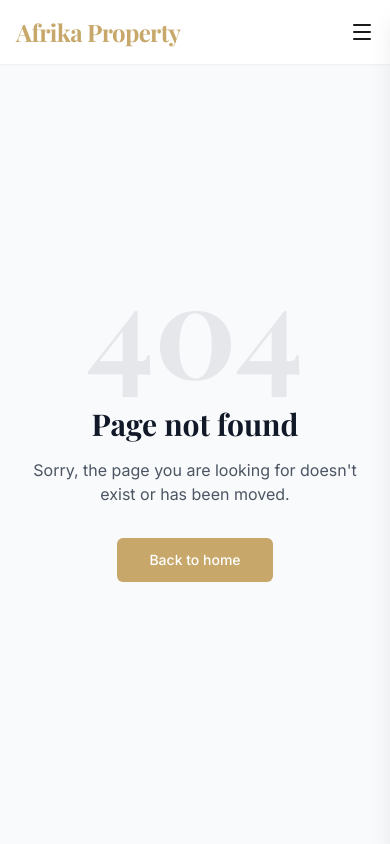
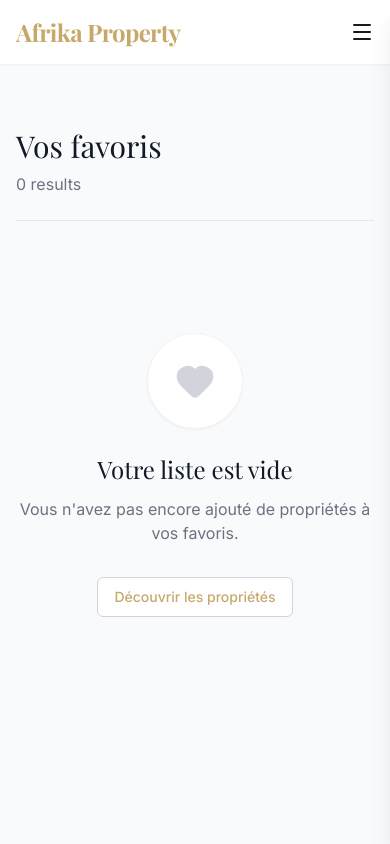
Before and after one commit to jolebowski/afrikaproperty, a React (Vite) app: page /favorites in a window 390 px wide. Shown: the top 844 px of the page. Built offline with nearby package versions, Linux system fonts and the light colour scheme.

Commit message:
feat: implement property favorites management with local storage and update header/mobile navigation for favorites and authentication.

```diff
--- a/src/App.tsx
+++ b/src/App.tsx
@@ -1,7 +1,6 @@
 import { Route, BrowserRouter as Router, Routes } from "react-router-dom";
 import { Footer } from "./components/layout/Footer";
 import { Header } from "./components/layout/Header";
-import { ToastProvider } from "./components/ui/Toast";
 import { About } from "./pages/About";
 import { Agencies } from "./pages/Agencies";
 import { AgencyProfile } from "./pages/AgencyProfile";
@@ -11,6 +10,7 @@ import { Contact } from "./pages/Contact";
 import { DestinationDetail } from "./pages/DestinationDetail";
 import { Destinations } from "./pages/Destinations";
 import { FAQ } from "./pages/FAQ";
+import { Favorites } from "./pages/Favorites";
 import { Home } from "./pages/Home";
 import { Invest } from "./pages/Invest";
 import { Legal } from "./pages/Legal";
@@ -31,7 +31,6 @@ import { PromoterSignup } from "./pages/promoter/Signup";
 
 function App() {
   return (
-    <ToastProvider>
     <Router>
       <div className="flex flex-col min-h-screen">
         <Header />
@@ -40,6 +39,7 @@ function App() {
               <Route path="/" element={<Home />} />
               <Route path="/properties" element={<PropertiesList />} />
               <Route path="/properties/:id" element={<PropertyDetail />} />
+              <Route path="/favorites" element={<Favorites />} />
               <Route path="/invest" element={<Invest />} />
               <Route path="/destinations" element={<Destinations />} />
               <Route path="/destinations/:slug" element={<DestinationDetail />} />
@@ -77,7 +77,6 @@ function App() {
         <Footer />
       </div>
     </Router>
-    </ToastProvider>
   );
 }
 
--- a/src/components/home/InvestSection.tsx
+++ b/src/components/home/InvestSection.tsx
@@ -86,9 +86,9 @@ export function InvestSection() {
           {/* Benefits Grid */}
           <div className="lg:w-7/12 grid grid-cols-1 md:grid-cols-2 gap-x-8 gap-y-12">
             {benefits.map((benefit, index) => (
-              <Reveal key={index} delay={index * 0.1 + 0.2} width="100%">
+              <Reveal key={index} delay={index * 0.1 + 0.2} width="100%" className="h-full flex flex-col">
                 <div
-                  className="group p-10 rounded-3xl bg-gray-50 hover:bg-white hover:shadow-xl hover:shadow-gray-200/50 transition-all duration-500 border border-transparent hover:border-gray-100"
+                  className="group p-10 rounded-3xl bg-gray-50 hover:bg-white hover:shadow-xl hover:shadow-gray-200/50 transition-all duration-500 border border-transparent hover:border-gray-100 h-full flex flex-col"
                 >
                   <div className="h-16 w-16 rounded-2xl bg-white shadow-sm flex items-center justify-center text-primary mb-8 group-hover:scale-110 transition-transform duration-500">
                     <benefit.icon className="h-8 w-8" />
--- a/src/components/layout/Header.tsx
+++ b/src/components/layout/Header.tsx
@@ -6,12 +6,19 @@ import { cn } from "../../lib/utils";
 import { Button } from "../ui/Button";
 import { LanguageSelector } from "./LanguageSelector";
 import { MobileNav } from "./MobileNav";
+import { useAuth } from "../../contexts/AuthContext";
+import { useFavorites } from "../../contexts/FavoritesContext";
 
 export function Header() {
   const [isScrolled, setIsScrolled] = useState(false);
   const [isMobileMenuOpen, setIsMobileMenuOpen] = useState(false);
   const location = useLocation();
   const { t } = useTranslation();
+  const { user, agency, logout } = useAuth();
+  const { unreadCount } = useFavorites();
+
+  // Afficher les favoris uniquement pour les visiteurs (non connectés ou pas agency/promoter)
+  const showFavorites = !user || !agency;
 
   // Check if we are on the home page to handle transparency
   const isHomePage = location.pathname === "/";
@@ -84,7 +91,8 @@ export function Header() {
           <div className="hidden md:flex items-center gap-4">
             <LanguageSelector tone={isScrolled || !isHomePage ? "light" : "dark"} />
 
-            <Link to="/favorites">
+            {showFavorites && (
+              <Link to="/favorites" className="relative">
                 <button
                   className={cn(
                     "p-2 rounded-full transition-colors hover:bg-white/10",
@@ -92,8 +100,14 @@ export function Header() {
                   )}
                 >
                   <Heart className="h-5 w-5" />
+                  {unreadCount > 0 && (
+                    <span className="absolute -top-1 -right-1 bg-red-500 text-white text-xs rounded-full h-5 w-5 flex items-center justify-center font-medium animate-pulse">
+                      {unreadCount > 9 ? '9+' : unreadCount}
+                    </span>
+                  )}
                 </button>
               </Link>
+            )}
 
             <Link to="/profile">
               <button
@@ -106,6 +120,17 @@ export function Header() {
               </button>
             </Link>
 
+            {user ? (
+              <Button
+                onClick={logout}
+                variant={isScrolled || !isHomePage ? "outline" : "primary"}
+                className={cn(
+                  !isScrolled && isHomePage && "bg-white text-primary hover:bg-white/90"
+                )}
+              >
+                {t("nav.logout", { fallback: "Déconnexion" })}
+              </Button>
+            ) : (
               <Link to="/promoter/login">
                 <Button
                   variant={isScrolled || !isHomePage ? "outline" : "primary"}
@@ -116,6 +141,7 @@ export function Header() {
                   {t("nav.promoterSpace", { fallback: "Espace Pro" })}
                 </Button>
               </Link>
+            )}
           </div>
 
           {/* Mobile Menu Toggle */}
--- a/src/components/layout/MobileNav.tsx
+++ b/src/components/layout/MobileNav.tsx
@@ -3,6 +3,8 @@ import { Link } from "react-router-dom";
 import { useTranslation } from "../../i18n/I18nProvider";
 import { cn } from "../../lib/utils";
 import { Button } from "../ui/Button";
+import { useAuth } from "../../contexts/AuthContext";
+import { useFavorites } from "../../contexts/FavoritesContext";
 
 interface MobileNavProps {
   isOpen: boolean;
@@ -11,13 +13,22 @@ interface MobileNavProps {
 
 export function MobileNav({ isOpen, onClose }: MobileNavProps) {
   const { t, language, setLanguage, languages } = useTranslation();
+  const { user, agency, logout } = useAuth();
+  const { unreadCount } = useFavorites();
+
+  // Afficher les favoris uniquement pour les visiteurs (non connectés ou pas agency/promoter)
+  const showFavorites = !user || !agency;
+
   const navLinks = [
     { label: t("nav.buy", { fallback: "Acheter" }), path: "/properties" },
     { label: t("nav.invest", { fallback: "Investir" }), path: "/invest" },
     { label: t("nav.promoters", { fallback: "Promoteurs" }), path: "/publish" },
     { label: t("nav.destinations", { fallback: "Destinations" }), path: "/destinations" },
     { label: t("nav.blog", { fallback: "Blog" }), path: "/blog" },
-    { label: t("nav.favorites", { fallback: "Favoris" }), path: "/favorites" },
+    ...(showFavorites ? [{
+      label: `${t("nav.favorites", { fallback: "Favoris" })}${unreadCount > 0 ? ` (${unreadCount})` : ''}`,
+      path: "/favorites"
+    }] : []),
     { label: t("nav.profile", { fallback: "Mon Profil" }), path: "/profile" },
     { label: t("nav.about", { fallback: "À propos" }), path: "/about" },
     { label: t("nav.contact", { fallback: "Contact" }), path: "/contact" },
@@ -93,11 +104,23 @@ export function MobileNav({ isOpen, onClose }: MobileNavProps) {
           </div>
 
           <div className="p-6 border-t bg-gray-50">
-            <Link to="/promoter/login" onClick={onClose}>
-              <Button className="w-full mb-3">
-                {t("nav.promoterSpace", { fallback: "Espace Pro" })}
+            {user ? (
+              <Button
+                className="w-full mb-3"
+                onClick={() => {
+                  logout();
+                  onClose();
+                }}
+              >
+                {t("nav.logout", { fallback: "Déconnexion" })}
               </Button>
-            </Link>
+            ) : (
+              <Link to="/promoter/login" onClick={onClose}>
+                <Button className="w-full mb-3">
+                  {t("nav.promoterSpace", { fallback: "Espace Pro" })}
+                </Button>
+              </Link>
+            )}
             <p className="text-center text-xs text-gray-400">
               © 2024 {t("common.brand", { fallback: "Afrika Property" })}.{" "}
               {t("footer.rights", { fallback: "Tous droits réservés." })}
--- a/src/components/property/PropertyCard.tsx
+++ b/src/components/property/PropertyCard.tsx
@@ -7,6 +7,8 @@ import { cn } from "../../lib/utils";
 import type { Property } from "../../types";
 import { AgencyBadge } from "../agency/AgencyBadge";
 import { Badge } from "../ui/Badge";
+import { useAuth } from "../../contexts/AuthContext";
+import { useFavorites } from "../../contexts/FavoritesContext";
 
 interface PropertyCardProps {
   property: Property;
@@ -17,6 +19,11 @@ export function PropertyCard({ property, className }: PropertyCardProps) {
   const [currentImageIndex, setCurrentImageIndex] = useState(0);
   const [isHovered, setIsHovered] = useState(false);
   const { t, formatCurrency } = useTranslation();
+  const { user, agency } = useAuth();
+  const { toggleFavorite, isFavorited } = useFavorites();
+
+  // Afficher les favoris uniquement pour les visiteurs (non connectés ou pas agency/promoter)
+  const showFavorites = !user || !agency;
 
   const nextImage = (e: React.MouseEvent) => {
     e.preventDefault();
@@ -66,17 +73,32 @@ export function PropertyCard({ property, className }: PropertyCardProps) {
           )}
         </div>
 
-        {/* Favorite Button */}
+        {/* Favorite Button - Only for visitors */}
+        {showFavorites && (
           <button
-          className="absolute top-4 right-4 p-2 rounded-full bg-white/80 hover:bg-white text-gray-600 hover:text-red-500 transition-colors backdrop-blur-sm z-10"
+            className={cn(
+              "absolute top-4 right-4 p-2 rounded-full bg-white hover:bg-white transition-all duration-300 shadow-lg z-20 hover:scale-110 active:scale-95",
+              isFavorited(property.id)
+                ? "text-red-500 hover:text-red-600"
+                : "text-gray-700 hover:text-red-500"
+            )}
             onClick={(e) => {
               e.preventDefault();
               e.stopPropagation();
-            // Handle favorite logic
+              toggleFavorite(property.id);
             }}
+            title={isFavorited(property.id) ? t("property.removeFromFavorites", { fallback: "Retirer des favoris" }) : t("property.addToFavorites", { fallback: "Ajouter aux favoris" })}
           >
-          <Heart className="h-5 w-5" />
+            <Heart
+              className={cn(
+                "h-5 w-5 transition-all duration-300",
+                isFavorited(property.id)
+                  ? "fill-current animate-pulse"
+                  : ""
+              )}
+            />
           </button>
+        )}
 
         {/* Image Navigation */}
         {property.images.length > 1 && isHovered && (
--- a/src/contexts/AuthContext.tsx
+++ b/src/contexts/AuthContext.tsx
@@ -116,7 +116,15 @@ export const AuthProvider: React.FC<{ children: ReactNode }> = ({ children }) =>
 export const useAuth = () => {
   const context = useContext(AuthContext);
   if (context === undefined) {
-    throw new Error('useAuth must be used within an AuthProvider');
+    // Retourner des valeurs par défaut si pas dans le provider
+    return {
+      user: null,
+      agency: null,
+      isAuthenticated: false,
+      login: async (email: string) => console.log('AuthProvider not available'),
+      logout: () => console.log('AuthProvider not available'),
+      signup: async (data: any) => console.log('AuthProvider not available')
+    };
   }
   return context;
 };
--- /dev/null
+++ b/src/contexts/FavoritesContext.tsx
@@ -0,0 +1,112 @@
+import { createContext, useContext, useState, useEffect, type ReactNode } from 'react';
+
+interface FavoritesContextType {
+  favorites: string[];
+  toggleFavorite: (propertyId: string) => void;
+  isFavorited: (propertyId: string) => boolean;
+  getFavorites: () => string[];
+  clearAllFavorites: () => void;
+  favoritesCount: number;
+  unreadCount: number;
+  markAsRead: () => void;
+}
+
+const FavoritesContext = createContext<FavoritesContextType | null>(null);
+
+const STORAGE_KEY = 'capvert_favorites';
+
+export function FavoritesProvider({ children }: { children: ReactNode }) {
+  // Initialiser les favoris depuis localStorage
+  const [favorites, setFavorites] = useState<string[]>(() => {
+    try {
+      const stored = localStorage.getItem(STORAGE_KEY);
+      if (stored) {
+        const parsed = JSON.parse(stored);
+        if (Array.isArray(parsed)) {
+          return parsed;
+        }
+      }
+    } catch (error) {
+      console.error('Erreur lors du chargement initial des favoris:', error);
+    }
+    return [];
+  });
+
+  const [unreadCount, setUnreadCount] = useState(0);
+
+  // Sauvegarder dans localStorage à chaque modification
+  useEffect(() => {
+    try {
+      localStorage.setItem(STORAGE_KEY, JSON.stringify(favorites));
+    } catch (error) {
+      console.error('Erreur lors de la sauvegarde des favoris:', error);
+    }
+  }, [favorites]);
+
+  const toggleFavorite = (propertyId: string) => {
+    const isRemoving = favorites.includes(propertyId);
+
+    if (isRemoving) {
+      // Retirer des favoris
+      setFavorites(prev => prev.filter(id => id !== propertyId));
+    } else {
+      // Ajouter aux favoris
+      setFavorites(prev => [...prev, propertyId]);
+      // Incrémenter le compteur non lu
+      setUnreadCount(prev => prev + 1);
+    }
+  };
+
+  const isFavorited = (propertyId: string) => {
+    return favorites.includes(propertyId);
+  };
+
+  const getFavorites = () => {
+    return favorites;
+  };
+
+  const clearAllFavorites = () => {
+    setFavorites([]);
+    setUnreadCount(0);
+  };
+
+  const markAsRead = () => {
+    setUnreadCount(0);
+  };
+
+  const value = {
+    favorites,
+    toggleFavorite,
+    isFavorited,
+    getFavorites,
+    clearAllFavorites,
+    favoritesCount: favorites.length,
+    unreadCount,
+    markAsRead
+  };
+
+  return (
+    <FavoritesContext.Provider value={value}>
+      {children}
+    </FavoritesContext.Provider>
+  );
+}
+
+export function useFavorites() {
+  const context = useContext(FavoritesContext);
+  if (!context) {
+    // Retourner des valeurs par défaut si pas dans le provider
+    // Cela permet d'utiliser PropertyCard partout sans erreur
+    return {
+      favorites: [],
+      toggleFavorite: (propertyId: string) => console.log('FavoritesProvider not available'),
+      isFavorited: (propertyId: string) => false,
+      getFavorites: () => [],
+      clearAllFavorites: () => {},
+      favoritesCount: 0,
+      unreadCount: 0,
+      markAsRead: () => {}
+    };
+  }
+  return context;
+}
--- a/src/data/properties.ts
+++ b/src/data/properties.ts
@@ -49,7 +49,8 @@ export const PROPERTIES: Property[] = [
     bathrooms: 2,
     area: 120,
     images: [
-      "https://images.unsplash.com/photo-1600596542815-2495db9dc2c3?q=80&w=2070&auto=format&fit=crop"
+      "https://images.unsplash.com/photo-1540541338287-41700207dee6?q=80&w=2070&auto=format&fit=crop",
+      "https://images.unsplash.com/photo-1582268611958-ebfd161ef9cf?q=80&w=2070&auto=format&fit=crop"
     ],
     agencyId: "ag_3"
   },
--- a/src/main.tsx
+++ b/src/main.tsx
@@ -2,15 +2,21 @@ import { StrictMode } from 'react'
 import { createRoot } from 'react-dom/client'
 import App from './App.tsx'
 import { AuthProvider } from './contexts/AuthContext'
+import { FavoritesProvider } from './contexts/FavoritesContext'
 import { I18nProvider } from './i18n/I18nProvider'
+import { ToastProvider } from './components/ui/Toast'
 import './index.css'
 
 createRoot(document.getElementById('root')!).render(
   <StrictMode>
-    <I18nProvider>
-      <AuthProvider>
-        <App />
-      </AuthProvider>
-    </I18nProvider>
+    <ToastProvider>
+      <I18nProvider>
+        <AuthProvider>
+          <FavoritesProvider>
+            <App />
+          </FavoritesProvider>
+        </AuthProvider>
+      </I18nProvider>
+    </ToastProvider>
   </StrictMode>,
 )
--- /dev/null
+++ b/src/pages/Favorites.tsx
@@ -0,0 +1,83 @@
+import { Heart, Trash2 } from "lucide-react"; // Added Trash2
+import { useEffect } from "react";
+import { Link } from "react-router-dom";
+import { PropertyGrid } from "../components/property/PropertyGrid";
+import { Button } from "../components/ui/Button";
+import { useFavorites } from "../contexts/FavoritesContext";
+import { PROPERTIES } from "../data/properties";
+import { useTranslation } from "../i18n/I18nProvider";
+
+export function Favorites() {
+  const { t } = useTranslation();
+  const { favorites, clearAllFavorites, favoritesCount, markAsRead } = useFavorites();
+
+  useEffect(() => {
+    markAsRead();
+  }, [markAsRead]);
+
+  // Filter properties
+  const favoriteProperties = PROPERTIES.filter(property =>
+    favorites.includes(property.id)
+  );
+
+  return (
+    <div className="bg-gray-50 min-h-screen">
+      <div className="h-20" /> {/* Spacer for fixed header */}
+
+      <div className="pt-12 pb-20">
+        <div className="container-custom">
+        <div className="flex flex-col gap-8">
+            <div className="flex items-end justify-between border-b border-gray-200 pb-6">
+                <div>
+                    <h1 className="font-serif text-3xl text-gray-900 mb-2">
+                    {t("favorites.title", { fallback: "Vos favoris" })}
+                    </h1>
+                     <p className="text-gray-500">
+                        {favoritesCount} {t("property.list.resultsLabel", { fallback: "propriétés sauvegardées" })}
+                    </p>
+                </div>
+
+                {favoritesCount > 0 && (
+                    <Button
+                    variant="ghost"
+                    size="sm"
+                    onClick={clearAllFavorites}
+                    className="text-red-600 hover:text-red-700 hover:bg-red-50"
+                    >
+                    <Trash2 className="w-4 h-4 mr-2" />
+                    {t("favorites.clearAll", { fallback: "Tout effacer" })}
+                    </Button>
+                )}
+            </div>
+
+          {/* Content */}
+          <div className="min-h-[400px]">
+          {favoriteProperties.length > 0 ? (
+            <PropertyGrid properties={favoriteProperties} />
+          ) : (
+            <div className="flex flex-col items-center justify-center py-20">
+              <div className="h-24 w-24 rounded-full bg-white shadow-sm flex items-center justify-center text-gray-300 mb-6 border border-gray-100">
+                <Heart className="h-10 w-10 fill-current" />
+              </div>
+              <h2 className="text-2xl font-serif text-gray-900 mb-3 text-center">
+                {t("favorites.empty.title", { fallback: "Votre liste est vide" })}
+              </h2>
+              <p className="text-gray-500 mb-8 max-w-md text-center">
+                {t("favorites.empty.description", {
+                  fallback: "Vous n'avez pas encore ajouté de propriétés à vos favoris."
+                })}
+              </p>
+              <Link to="/properties">
+                <Button variant="outline" className="border-gray-300">
+                  {t("favorites.empty.action", { fallback: "Découvrir les propriétés" })}
+                </Button>
+              </Link>
+            </div>
+          )}
+          </div>
+        </div>
+      </div>
+    </div>
+    </div>
+  );
+}
```
Lines whose indentation alone changed are shown as unchanged.
